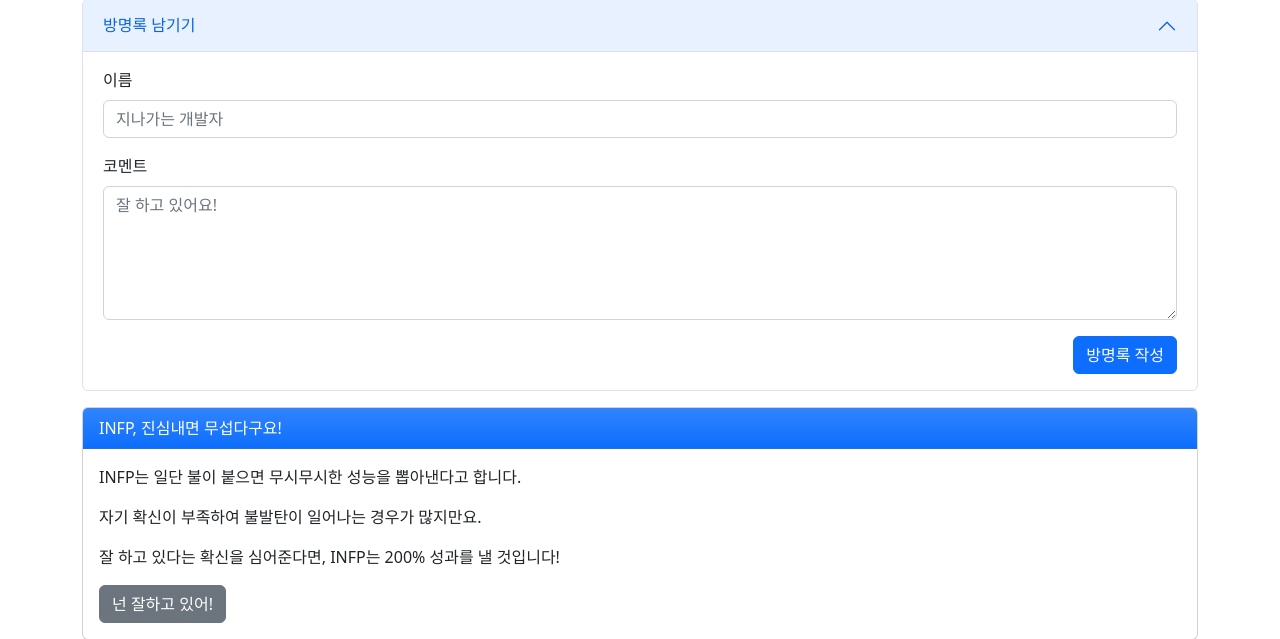
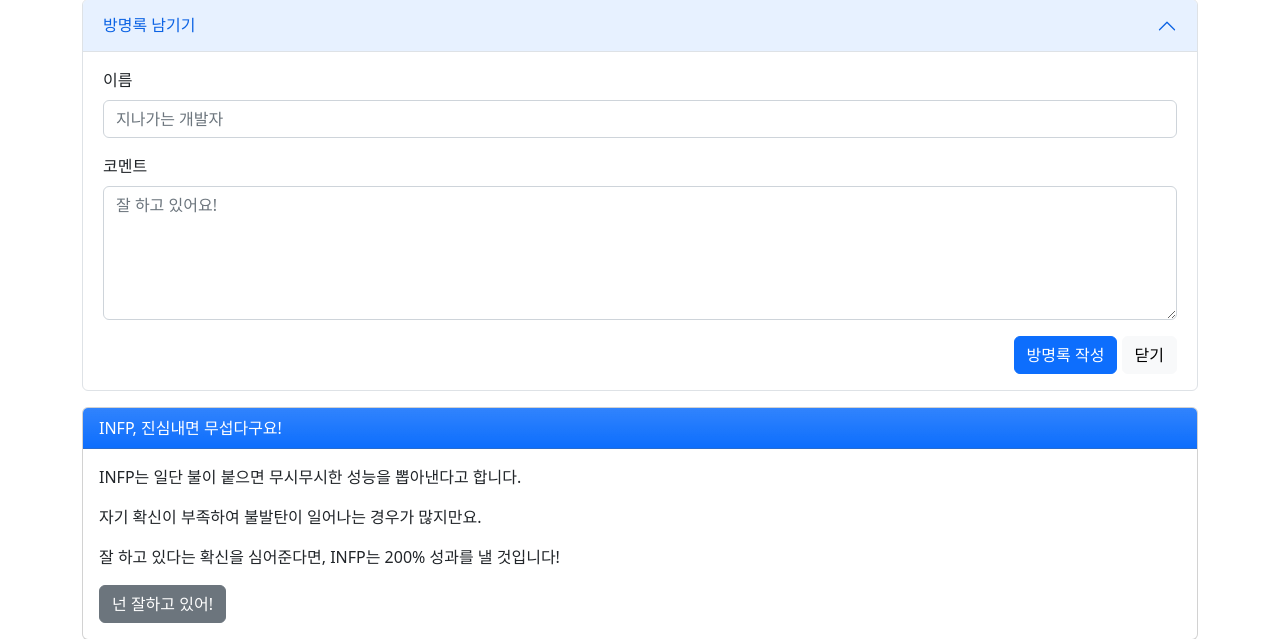
Before and after one commit to H-JJOO/taecho, a Flask app: page /member_3 in a window 1280 px wide, after a click on "방명록 남기기". Shown: the part 343-982 px from the top of the page. Run offline with Flask 2, Linux system fonts and the light colour scheme.

Commit message:
Add: member_3 commnet close button

```diff
--- a/templates/member_3.html
+++ b/templates/member_3.html
@@ -55,7 +55,11 @@
                         <textarea class="form-control" id="commentInput" rows="5" placeholder="잘 하고 있어요!"></textarea>
                     </div>
                     <div class="text-end">
-                     <button type="button" class="comment_submit btn btn-primary">방명록 작성</button>
+                        <button type="button" class="comment_submit btn btn-primary">방명록 작성</button>
+                        <button type="button" class="commnet_cancel btn btn-light" data-bs-toggle="collapse"
+                                data-bs-target="#collapseOne"
+                                aria-expanded="true" aria-controls="collapseOne">닫기
+                        </button>
                     </div>
 
                 </div>
```
